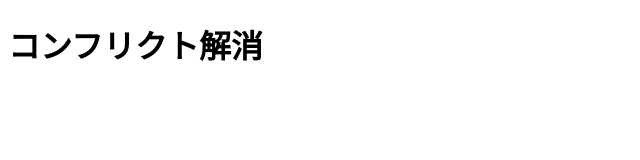
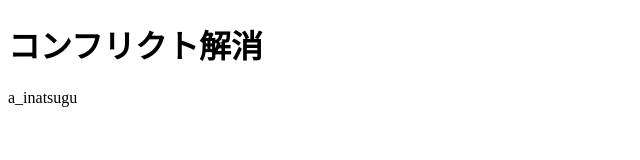
Before and after one commit to Ayahiro-Inatsugu/conflict-practice, a plain HTML site: page index.html in a window 1280 px wide. Shown: the full height of the page, 0-640 px from the left. Drawn offline with Linux system fonts and the light colour scheme.

Commit message:
index.htmlにpタグを追加

```diff
--- a/index.html
+++ b/index.html
@@ -8,6 +8,7 @@
 <body>
   <main>
     <h1>コンフリクト解消</h1>
+    <p>a_inatsugu</p>
   </main>
 </body>
 </html>
```
